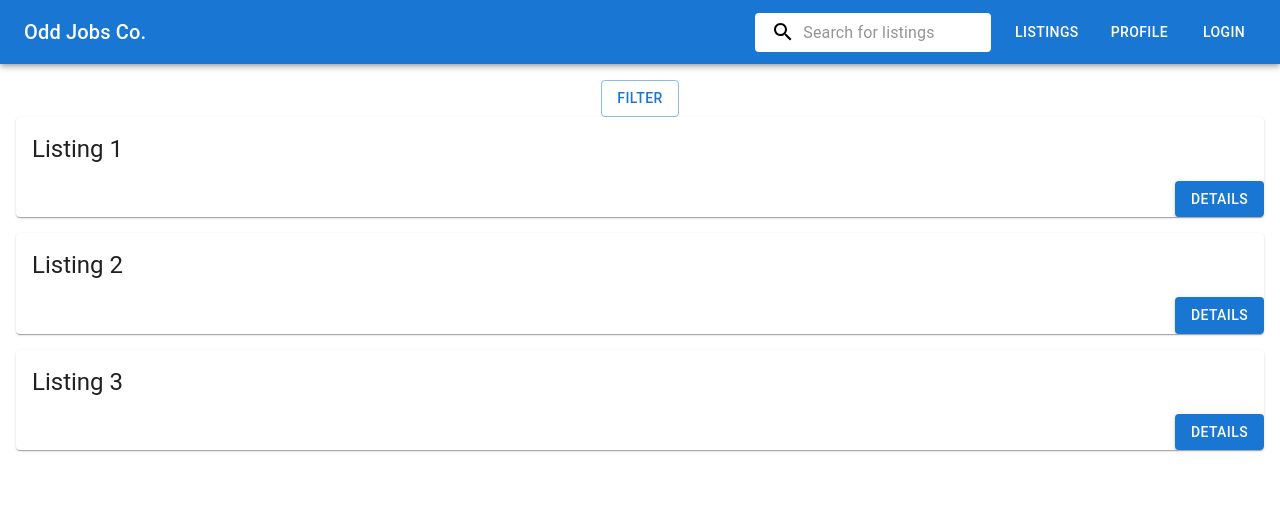
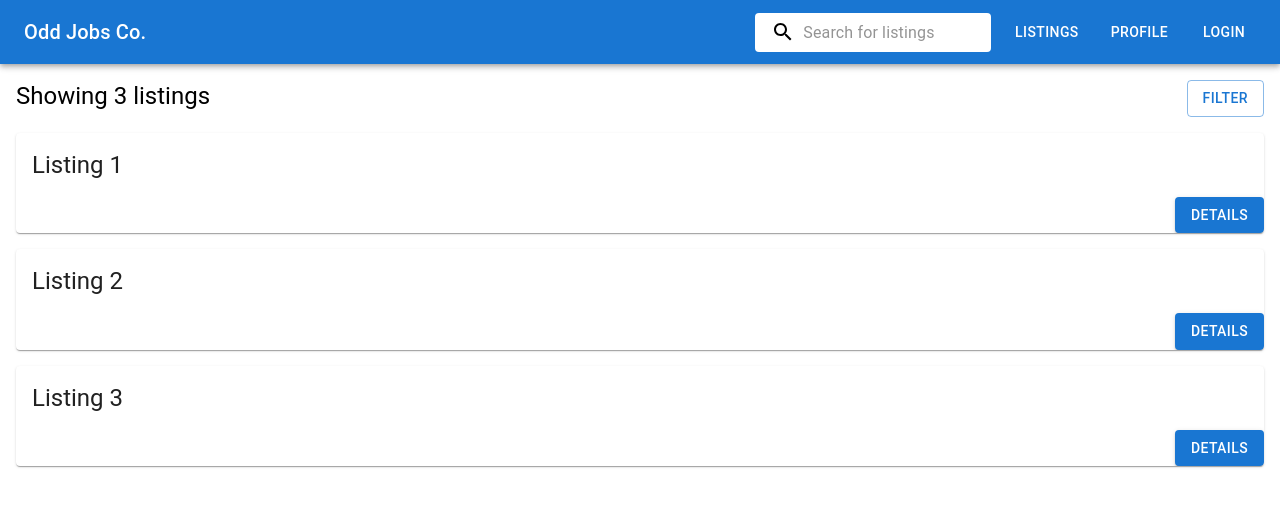
Before and after one commit to Vraj-P/OddJobsCO, a React (Create React App) app in the folder client/: page /listings in a window 1280 px wide. Shown: the top 506 px of the page. Built offline with nearby package versions, Linux system fonts and the light colour scheme; the HTML template or start-up script is replaced by a standard one.

Commit message:
added the filter button

```diff
--- a/client/src/pages/listings/components/FilterButton.tsx
+++ b/client/src/pages/listings/components/FilterButton.tsx
@@ -54,7 +54,7 @@ function FilterButton (props: FilterButtonProps) {
     };
 
     return (
-        <div>
+        <>
             <Button variant="outlined" color="primary" onClick={handleClick}>
                 Filter
             </Button>
@@ -98,7 +98,7 @@ function FilterButton (props: FilterButtonProps) {
                 ))}
                 <MenuItem onClick={handleApplyFilter}>Apply</MenuItem>
             </Menu>
-        </div>
+        </>
     );
 };
 
--- a/client/src/pages/listings/index.tsx
+++ b/client/src/pages/listings/index.tsx
@@ -1,7 +1,7 @@
 import React, {useState} from "react";
 import ListingCard from "./components/ListingCard";
 import { makeStyles } from 'tss-react/mui';
-import { Grid } from '@mui/material';
+import {Grid, Typography} from '@mui/material';
 import { TestListingCardData, TestFilterGroups } from '../../testingData';
 import FilterButton from "./components/FilterButton";
 
@@ -12,6 +12,11 @@ const useStyles = makeStyles()({
         alignItems: 'center',
         padding: '1rem',
     },
+    filterBtnContainer: {
+        display: 'flex',
+        flexDirection: 'row',
+        justifyContent: 'flex-end',
+    }
 });
 
 function ListingsPage() {
@@ -20,21 +25,37 @@ function ListingsPage() {
     const [filterState, setFilterState] = useState({});
 
     const handleApplyFilter = (newFilterState: any) => {
-        console.log(newFilterState)
         setFilterState(newFilterState);
+        console.log(filterState);
     };
 
     return (
         <div>
             <div className={cx(classes.container)}>
-                <FilterButton filterGroups={TestFilterGroups} onApplyFilter={handleApplyFilter}/>
                 <Grid container spacing={2}>
-                    {TestListingCardData.map((listing) => (
-                        <Grid item xs={12} sm={12} md={12}>
-                            <ListingCard id={listing.id} title={listing.title} />
+                    <Grid item xs={12} sm={12} md={12}>
+                        <Grid container>
+                            <Grid item xs={6} sm={6} md={6}>
+                                <Typography variant="h5" component="h2">
+                                    Showing {TestListingCardData.length} listings
+                                </Typography>
+                            </Grid>
+                            <Grid item className={cx(classes.filterBtnContainer)} xs={6} sm={6} md={6}>
+                                <FilterButton filterGroups={TestFilterGroups} onApplyFilter={handleApplyFilter}/>
+                            </Grid>
                         </Grid>
-                    ))}
+                    </Grid>
+                    <Grid item xs={12} sm={12} md={12}>
+                        <Grid container spacing={2}>
+                            {TestListingCardData.map((listing) => (
+                                <Grid item xs={12} sm={12} md={12}>
+                                    <ListingCard id={listing.id} title={listing.title} />
+                                </Grid>
+                            ))}
+                        </Grid>
+                    </Grid>
                 </Grid>
+
             </div>
         </div>
     )
```
